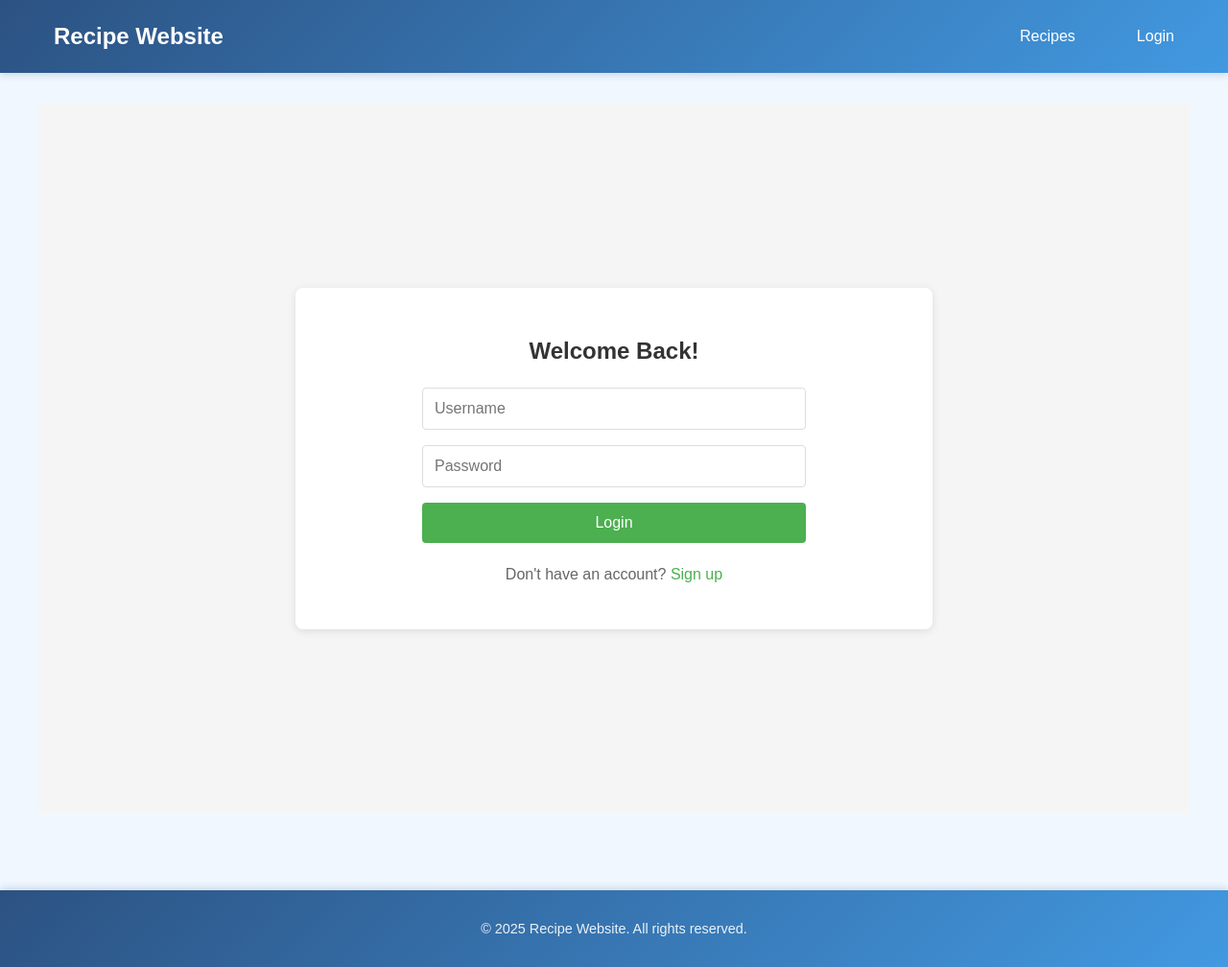
After one commit to Ruben-2828/recipes-sharing, a Django app: page /accounts/login/ in a window 1280 px wide. The commit adds this page. Shown: the whole page at 96% size. Run offline with Django 5.2, Linux system fonts and the light colour scheme.

Commit message:
feat: implement user login

```diff
--- a/recipes_app/form.py
+++ b/recipes_app/form.py
@@ -1,6 +1,5 @@
 from django.forms import ModelForm
 from .models import Recipe, Ingredient
-from datetime import timedelta
 
 
 class RecipeForm(ModelForm):
--- a/recipes_project/urls.py
+++ b/recipes_project/urls.py
@@ -19,6 +19,6 @@ from django.urls import include, path
 
 urlpatterns = [
     path("", include("recipes_app.urls")),
-    path("profile/", include("users_app.urls")),
+    path("accounts/", include("users_app.urls")),
     path("admin/", admin.site.urls),
 ]
--- a/templates/base.html
+++ b/templates/base.html
@@ -15,7 +15,11 @@
                 <a href="/" class="logo">Recipe Website</a>
                 <ul class="nav-links">
                     <li><a href="{% url 'recipes_app:index' %}">Recipes</a></li>
-                    <!-- Add more navigation links here -->
+                    {% if user.is_authenticated %}
+                    <li><form method='post' action="{% url 'users_app:logout' %}">{% csrf_token%}<button type='submit'>Logout</button></form></li>
+                    {% else %}
+                    <li><a href="{% url 'users_app:login' %}">Login</a></li>
+                    {% endif %}
                 </ul>
             </div>
         </nav>
--- /dev/null
+++ b/users_app/static/style.css
@@ -0,0 +1,134 @@
+/* Login Page Styles */
+.login-container {
+    width: 100%;
+    max-width: 800px;
+}
+
+.login-box {
+    background: white;
+    border-radius: 8px;
+    box-shadow: 0 2px 10px rgba(0, 0, 0, 0.1);
+    padding: 2rem;
+    width: 100%;
+    max-width: 600px;
+    margin: 0 auto;
+}
+
+.login-box h2 {
+    text-align: center;
+    margin-bottom: 1.5rem;
+    color: #333;
+    font-size: 1.5rem;
+    font-weight: 600;
+}
+
+.login-form {
+    width: 100%;
+    max-width: 400px;
+    margin: 0 auto;
+}
+
+.login-form .form-group {
+    margin-bottom: 1rem;
+}
+
+.login-form input {
+    width: 100%;
+    padding: 0.75rem;
+    border: 1px solid #ddd;
+    border-radius: 4px;
+    font-size: 1rem;
+    transition: border-color 0.2s ease;
+    box-sizing: border-box;
+}
+
+.login-form input:focus {
+    border-color: var(--primary-color, #4CAF50);
+    outline: none;
+    box-shadow: 0 0 0 2px rgba(76, 175, 80, 0.1);
+}
+
+.login-form .btn-primary {
+    width: 100%;
+    padding: 0.75rem;
+    background-color: var(--primary-color, #4CAF50);
+    color: white;
+    border: none;
+    border-radius: 4px;
+    font-size: 1rem;
+    font-weight: 500;
+    cursor: pointer;
+    transition: background-color 0.2s ease;
+    box-sizing: border-box;
+}
+
+.login-form .btn-primary:hover {
+    background-color: var(--primary-hover-color, #45a049);
+}
+
+.login-footer {
+    text-align: center;
+    margin-top: 1.5rem;
+    color: #666;
+}
+
+.login-footer a {
+    color: var(--primary-color, #4CAF50);
+    text-decoration: none;
+    font-weight: 500;
+}
+
+.login-footer a:hover {
+    text-decoration: underline;
+}
+
+.messages {
+    margin-bottom: 1rem;
+}
+
+.messages p {
+    padding: 0.75rem;
+    border-radius: 4px;
+    margin-bottom: 0.5rem;
+    font-size: 0.875rem;
+}
+
+.messages .error {
+    background-color: #fff3f3;
+    color: #dc3545;
+    border: 1px solid #ffa7a7;
+}
+
+.messages .success {
+    background-color: #f0fff4;
+    color: #28a745;
+    border: 1px solid #a7e9b4;
+}
+
+/* Base User Pages Layout */
+.auth-page-container {
+    display: flex;
+    justify-content: center;
+    align-items: center;
+    min-height: calc(100vh - 60px); /* Adjust based on your header height */
+    background-color: #f5f5f5;
+}
+
+.auth-content {
+    width: 100%;
+    display: flex;
+    justify-content: center;
+    align-items: center;
+    padding: 2rem;
+}
+
+/* Responsive adjustments */
+@media (max-width: 480px) {
+    .auth-content {
+        padding: 1rem;
+    }
+
+    .login-box {
+        padding: 1.5rem;
+    }
+}
--- /dev/null
+++ b/users_app/templates/base_users.html
@@ -0,0 +1,14 @@
+{% extends 'base.html' %}
+{% load static %}
+
+{% block extra_css %}
+<link rel="stylesheet" href="{% static 'style.css' %}">
+{% endblock %}
+
+{% block content %}
+<div class="auth-page-container">
+    <div class="auth-content">
+        {% block auth_content %}{% endblock %}
+    </div>
+</div>
+{% endblock %}
--- /dev/null
+++ b/users_app/templates/login.html
@@ -0,0 +1,34 @@
+{% extends 'base_users.html' %}
+{% load static %}
+
+{% block auth_content %}
+<div class="login-container">
+    <div class="login-box">
+        <h2>Welcome Back!</h2>
+        <form method="POST" action="{% url 'users_app:login' %}" class="login-form">
+            {% csrf_token %}
+
+            {% if form.errors %}
+            <div class="messages">
+                <p class="error">Your username and password didn't match. Please try again.</p>
+            </div>
+            {% endif %}
+
+            <div class="form-group">
+                <input type="text" name="username" placeholder="Username" required>
+            </div>
+
+            <div class="form-group">
+                <input type="password" name="password" placeholder="Password" required>
+            </div>
+
+            <input type="hidden" name="next" value="{{ next }}">
+            <button type="submit" class="btn-primary">Login</button>
+        </form>
+
+        <div class="login-footer">
+            <p>Don't have an account? <a href="{% url 'users_app:login' %}">Sign up</a></p>
+        </div>
+    </div>
+</div>
+{% endblock %}
--- a/users_app/urls.py
+++ b/users_app/urls.py
@@ -1,7 +1,12 @@
 from django.urls import path
+from django.contrib.auth import views as auth_views
 
 from . import views
 
+app_name = 'users_app'
 urlpatterns = [
-    path("", views.index, name="index"),
+    path("login/", auth_views.LoginView.as_view(template_name='login.html'), name='login'),
+    path("logout/", auth_views.LogoutView.as_view(), name='logout'),
+    #path("signup/", views.signup_view, name="signup"),
+    #path("profile/", views.profile_view, name="profile"),
 ]
--- a/users_app/views.py
+++ /dev/null
@@ -1,4 +0,0 @@
-from django.http import HttpResponse
-
-def index(request):
-    return HttpResponse("Users app view.")
```
Also changed, not shown: recipes_project/settings.py (+7 -2 lines).
